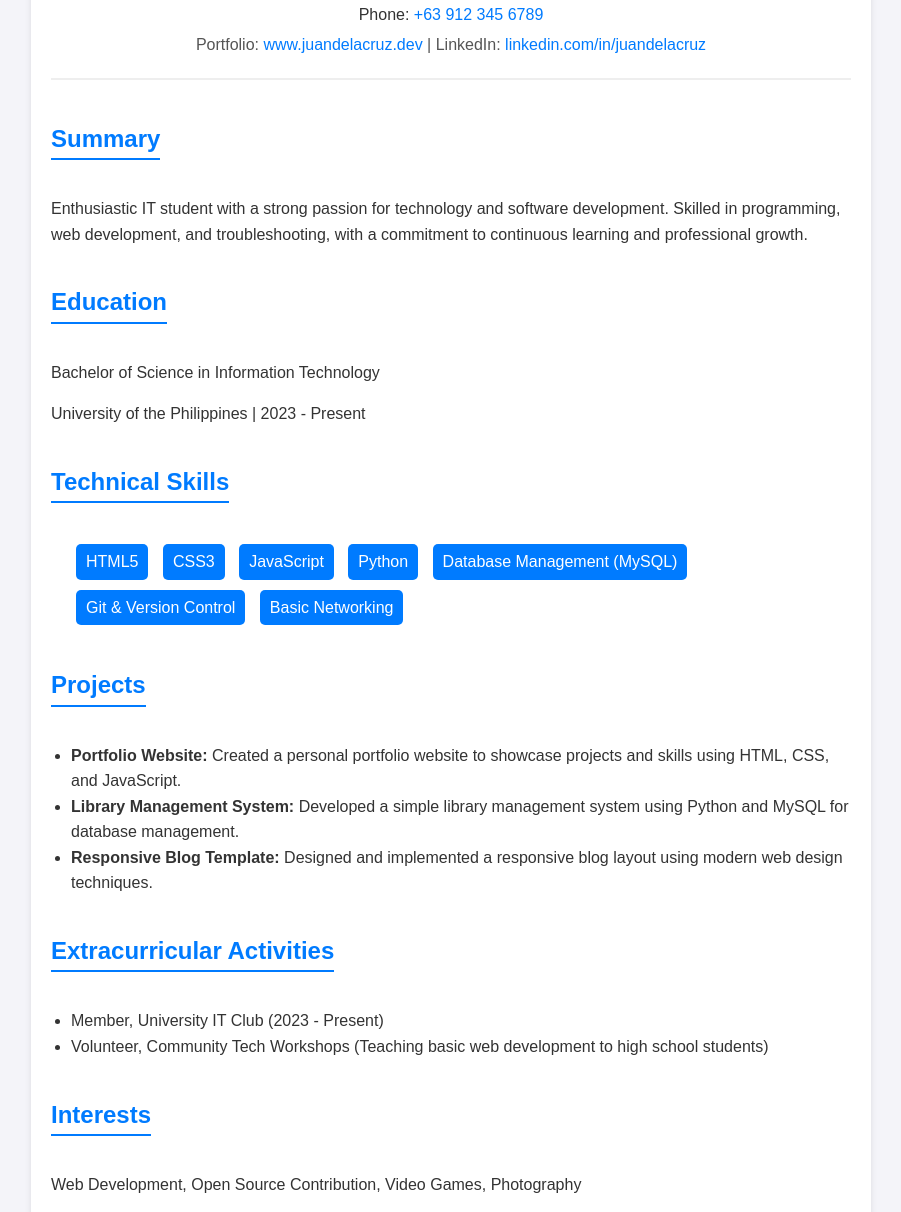
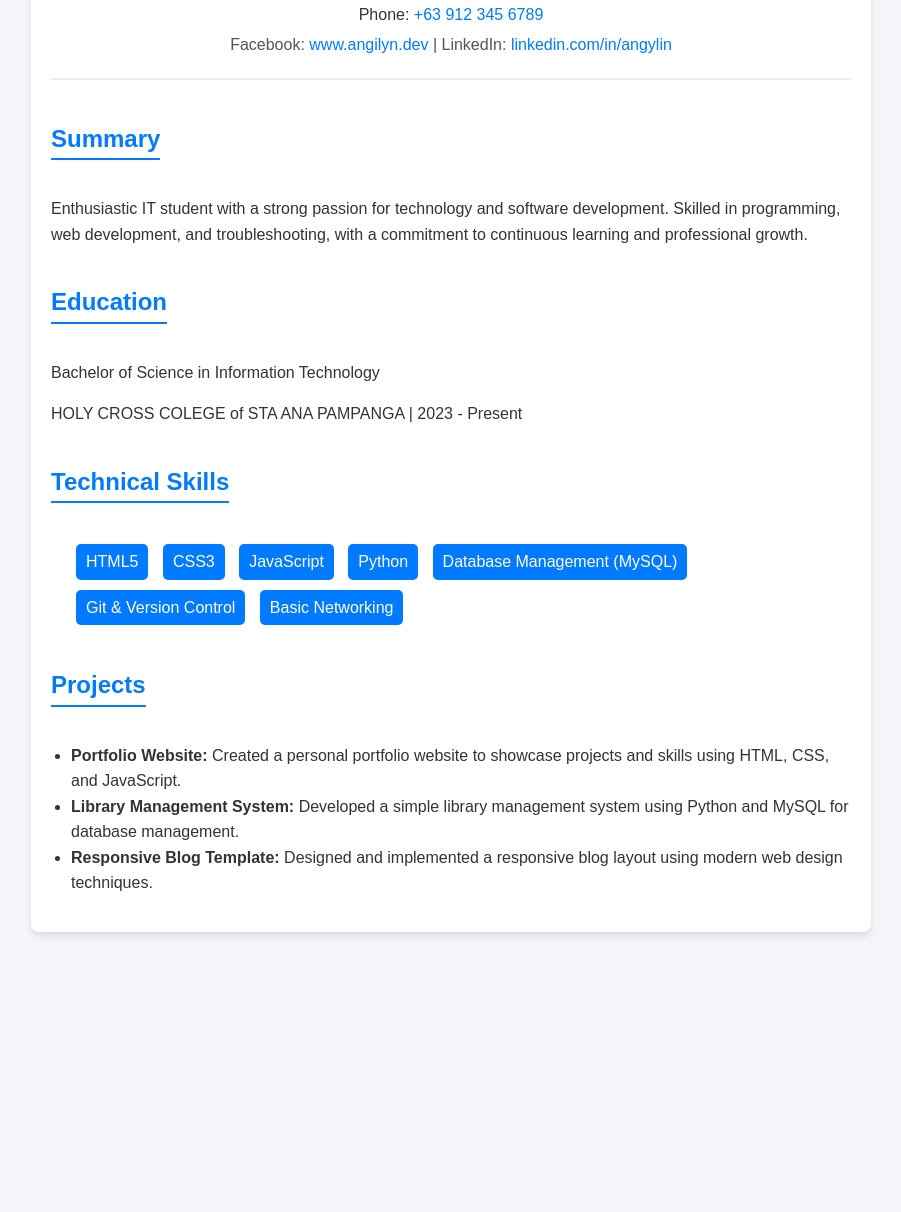
Before and after one commit to darren-simbulan/devops, a plain HTML site: page index.html in a window 1280 px wide. Shown: the part 368-1580 px from the top of the page, without its empty margins (189-1090 px from the left). After the commit the page ends 1320 px from the top, so only its background shows below. Drawn offline with Linux system fonts and the light colour scheme.

Commit message:
"ANGILYN"

```diff
--- a/index.html
+++ b/index.html
@@ -102,7 +102,7 @@
             <p>Web Developer | Designer | Freelancer</p>
             <p>Email: angilynborja66@gmail.com | Phone: +63 912 345 6789</p>
                Phone: <a href="tel:+639123456789">+63 912 345 6789</a></p>
-            <p>Portfolio: <a href="#">www.juandelacruz.dev</a> | LinkedIn: <a href="#">linkedin.com/in/juandelacruz</a></p>
+            <p>Facebook: <a href="https://www.facebook.com/angilyn.borja">www.angilyn.dev</a> | LinkedIn: <a href="https://www.facebook.com/angilyn.borja">linkedin.com/in/angylin</a></p>
         </header>
         <hr>
         <section>
@@ -114,7 +114,7 @@
         <section>
             <h2>Education</h2>
             <p>Bachelor of Science in Information Technology</p>
-            <p>University of the Philippines | 2023 - Present</p>
+            <p>HOLY CROSS COLEGE of STA ANA PAMPANGA | 2023 - Present</p>
         </section>
         <section>
             <h2>Technical Skills</h2>
@@ -136,17 +136,8 @@
                 <li><strong>Responsive Blog Template:</strong> Designed and implemented a responsive blog layout using modern web design techniques.</li>
             </ul>
         </section>
-        <section>
-            <h2>Extracurricular Activities</h2>
-            <ul>
-                <li>Member, University IT Club (2023 - Present)</li>
-                <li>Volunteer, Community Tech Workshops (Teaching basic web development to high school students)</li>
-            </ul>
-        </section>
-        <section>
-            <h2>Interests</h2>
-            <p>Web Development, Open Source Contribution, Video Games, Photography</p>
-        </section>
+
+
     </div>
 </body>
 </html>
```
Also changed, not shown: resume.html (+3 -3 lines).
